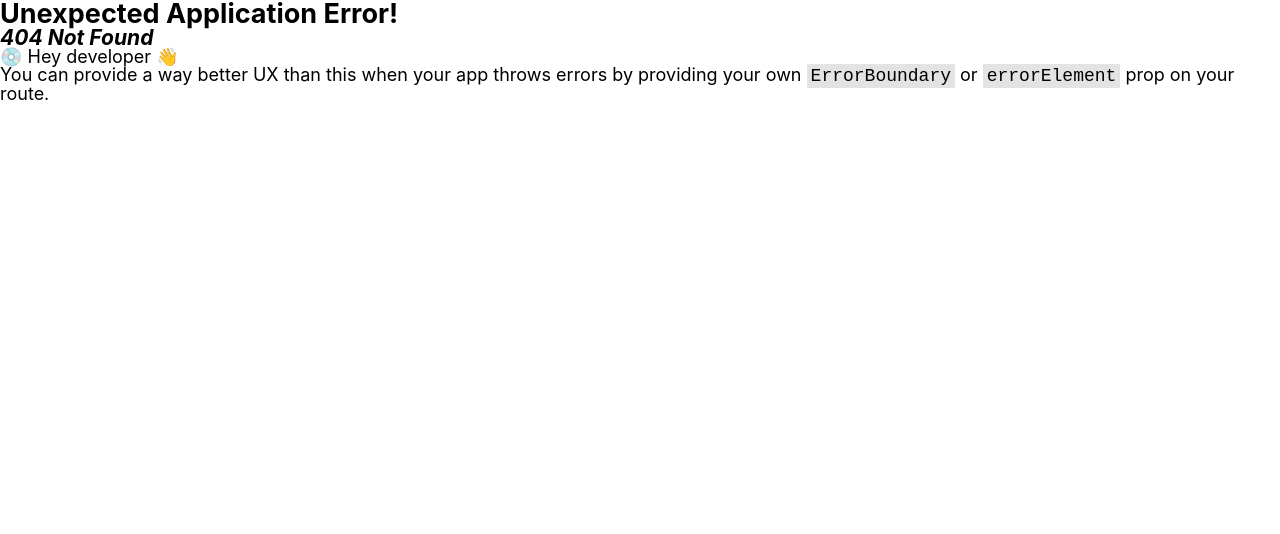
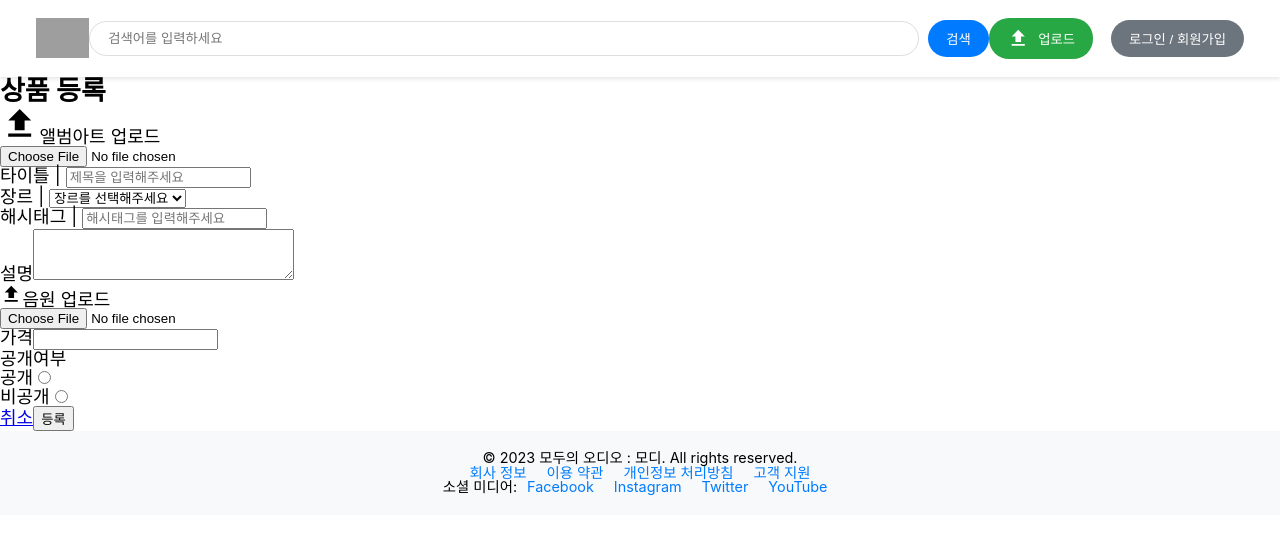
Before and after one commit to techitPlus-FE-team3/open_market_projerct, a React (Vite) app in the folder open-market/: page /productregistration in a window 1280 px wide. Before the commit this address had no page. Shown: the top 534 px of the page. Built offline with nearby package versions, Linux system fonts and the light colour scheme; grey boxes are pictures that could not be loaded; a web font is replaced by a local one.

Commit message:
:lipstick: 상품 구매 페이지 label 부분 마크업 수정

```diff
--- a/open-market/src/pages/ProductRegistration.tsx
+++ b/open-market/src/pages/ProductRegistration.tsx
@@ -1,4 +1,6 @@
 import { Helmet } from "react-helmet-async";
+import { Link } from "react-router-dom";
+import FileUploadIcon from "@mui/icons-material/FileUpload";
 
 function ProductRegistration() {
 	return (
@@ -11,7 +13,10 @@ function ProductRegistration() {
 				<form encType="multipart/form-data">
 					<div>
 						<div>
+							<div>
+								<FileUploadIcon fontSize="large" />
 								<label htmlFor="photo">앨범아트 업로드</label>
+							</div>
 							<input
 								type="file"
 								accept="*.jpg,*.png,*.jpeg,*.webp,*.avif"
@@ -21,7 +26,7 @@ function ProductRegistration() {
 						</div>
 						<div>
 							<div>
-								<label htmlFor="title">제목</label>
+								<label htmlFor="title">타이틀 | </label>
 								<input
 									type="text"
 									name="title"
@@ -31,7 +36,7 @@ function ProductRegistration() {
 							</div>
 							<div>
 								<div>
-									<label htmlFor="genre">장르</label>
+									<label htmlFor="genre">장르 | </label>
 									<select name="genre" id="genre" defaultValue="none">
 										<option value="none" disabled hidden>
 											장르를 선택해주세요
@@ -43,7 +48,7 @@ function ProductRegistration() {
 									</select>
 								</div>
 								<div>
-									<label htmlFor="hashTag">해시태그</label>
+									<label htmlFor="hashTag">해시태그 | </label>
 									<input
 										type="text"
 										name="hashTag"
@@ -59,11 +64,14 @@ function ProductRegistration() {
 										name="description"
 										id="description"
 										cols={30}
-										rows={10}
+										rows={3}
 									/>
 								</div>
 								<div>
+									<div>
+										<FileUploadIcon fontSize="small" />
 										<label htmlFor="mp3">음원 업로드</label>
+									</div>
 									<input type="file" accept="audio/*" name="mp3" id="mp3" />
 								</div>
 							</div>
@@ -77,17 +85,19 @@ function ProductRegistration() {
 						<div>
 							<span>공개여부</span>
 							<div>
+								<div>
+									<span>공개</span>
 									<input type="radio" value="true" name="public" />
-								<span>공개</span>
 								</div>
 								<div>
+									<span>비공개</span>
 									<input type="radio" value="false" name="public" />
-								<span>비공개</span>
+								</div>
 							</div>
 						</div>
 					</div>
 					<div>
-						<button type="reset">취소</button>
+						<Link to={"/"}>취소</Link>
 						<button type="submit">등록</button>
 					</div>
 				</form>
--- a/open-market/src/routes.tsx
+++ b/open-market/src/routes.tsx
@@ -22,7 +22,7 @@ const router = createBrowserRouter(
 		<Route path="/" element={<RootLayout />}>
 			<Route index element={<Index />} />
 			<Route path="signin" element={<SignIn />} />
-			<Route path="registration" element={<ProductRegistration />} />
+			<Route path="productregistration" element={<ProductRegistration />} />
 			<Route path="signup" element={<SignUp />} />
 			<Route path="edit/:productId" element={<ProductEdit />} />
 			<Route path="detail" element={<Detail />} />
```
Lines whose indentation alone changed are shown as unchanged.
